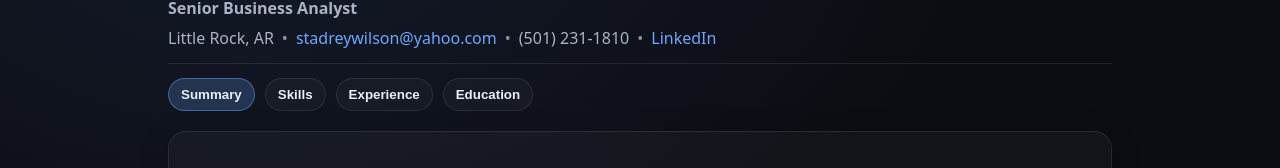
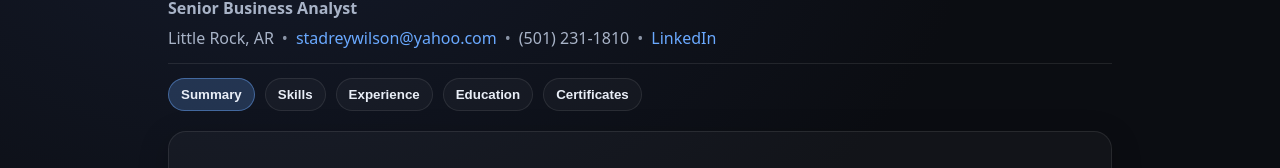
Before and after one commit to skwilson-2376/stadrey-resume, a React (Vite) app: page / in a window 1280 px wide. Shown: the part 113-281 px from the top of the page. Built offline with nearby package versions, Linux system fonts and the light colour scheme.

Commit message:
add cert page and link in app

```diff
--- a/src/App.tsx
+++ b/src/App.tsx
@@ -2,7 +2,7 @@ import { useMemo, useState } from "react";
 import { resumeData } from "./resumeData";
 import "./styles.css";
 
-type SectionKey = "summary" | "skills" | "experience" | "education";
+type SectionKey = "summary" | "skills" | "experience" | "education" | "certificates";
 
 export default function App() {
   const d = resumeData;
@@ -46,6 +46,7 @@ export default function App() {
     skills,
     experience,
     education,
+    certificates,
   };
 }, [d, query]);
 
@@ -54,6 +55,8 @@ export default function App() {
     { key: "skills" as const, label: "Skills" },
     { key: "experience" as const, label: "Experience" },
     { key: "education" as const, label: "Education" },
+    { key: "certificates" as const, label: "Certificates" },
+
   ];
 
   return (
@@ -168,6 +171,20 @@ export default function App() {
             {filtered.education.length === 0 && <p className="muted">No matches.</p>}
           </section>
         )}
+
+        {active === "certificates" && (
+          <section className="card">
+            <h2>Certificates</h2>
+            <ul className="certList">
+              {filtered.certificates?.map((c) => (
+                <li key={c.name}>
+                  <strong>{c.name}</strong>
+                  {c.issuer && <span className="muted"> — {c.issuer}</span>}
+                </li>
+              ))}
+            </ul>
+          </section>
+        )}
       </main>
 
       <footer className="footer">
--- a/src/resumeData.tsx
+++ b/src/resumeData.tsx
@@ -15,6 +15,7 @@ export type ResumeData = {
     bullets: string[];
   }[];
   education: { school: string; degree: string }[];
+  certificates: { name: string; issuer: string }[];
 };
 
 export const resumeData: ResumeData = {
@@ -135,4 +136,10 @@ export const resumeData: ResumeData = {
       degree: "Bachelor of Business Administration (BBA) — Management Information Systems",
     },
   ],
+certificates: [
+    {
+      name: "Google AI Essentials",
+      issuer: "Google"
+    },
+  ],
 };
```
